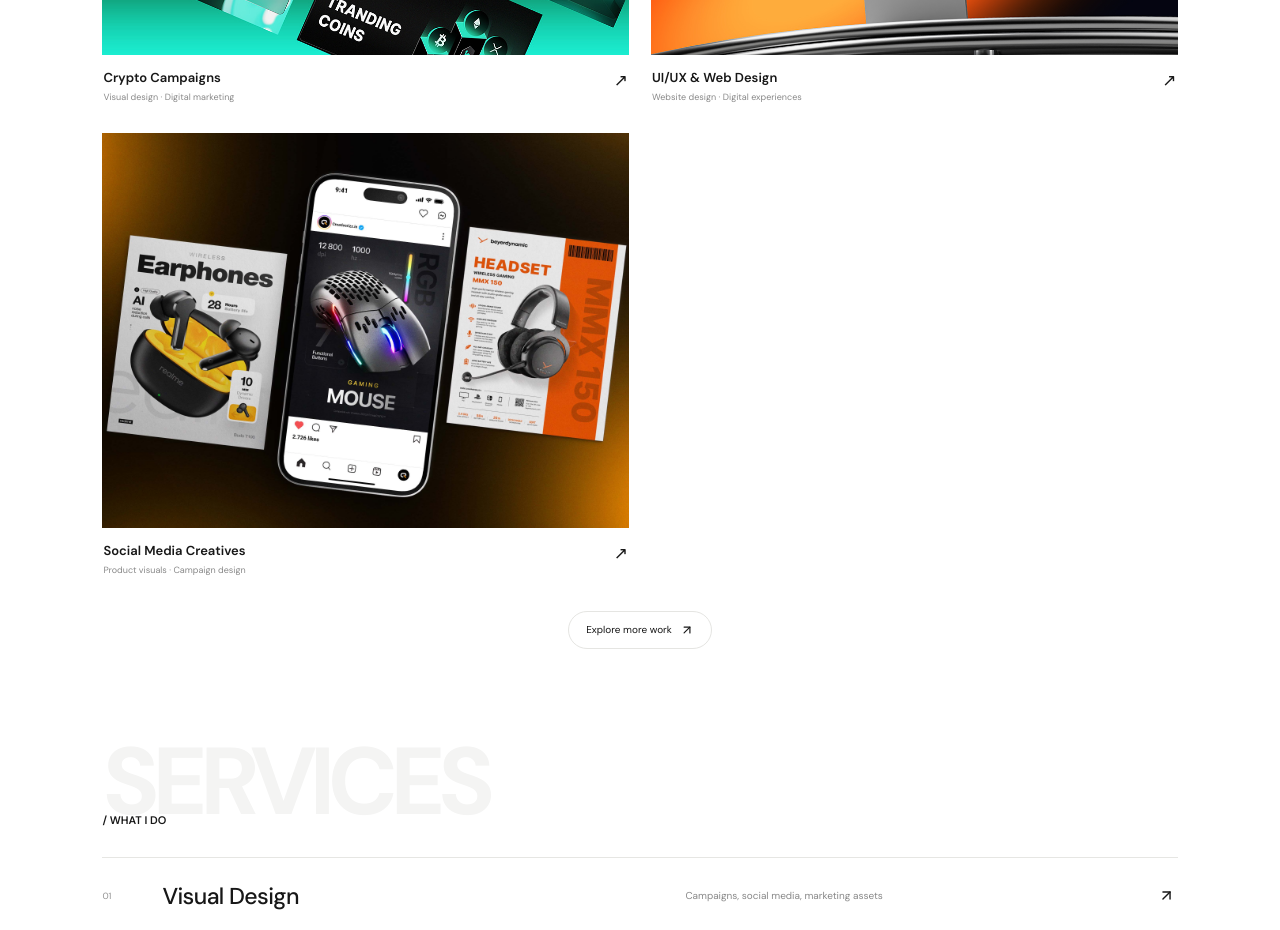
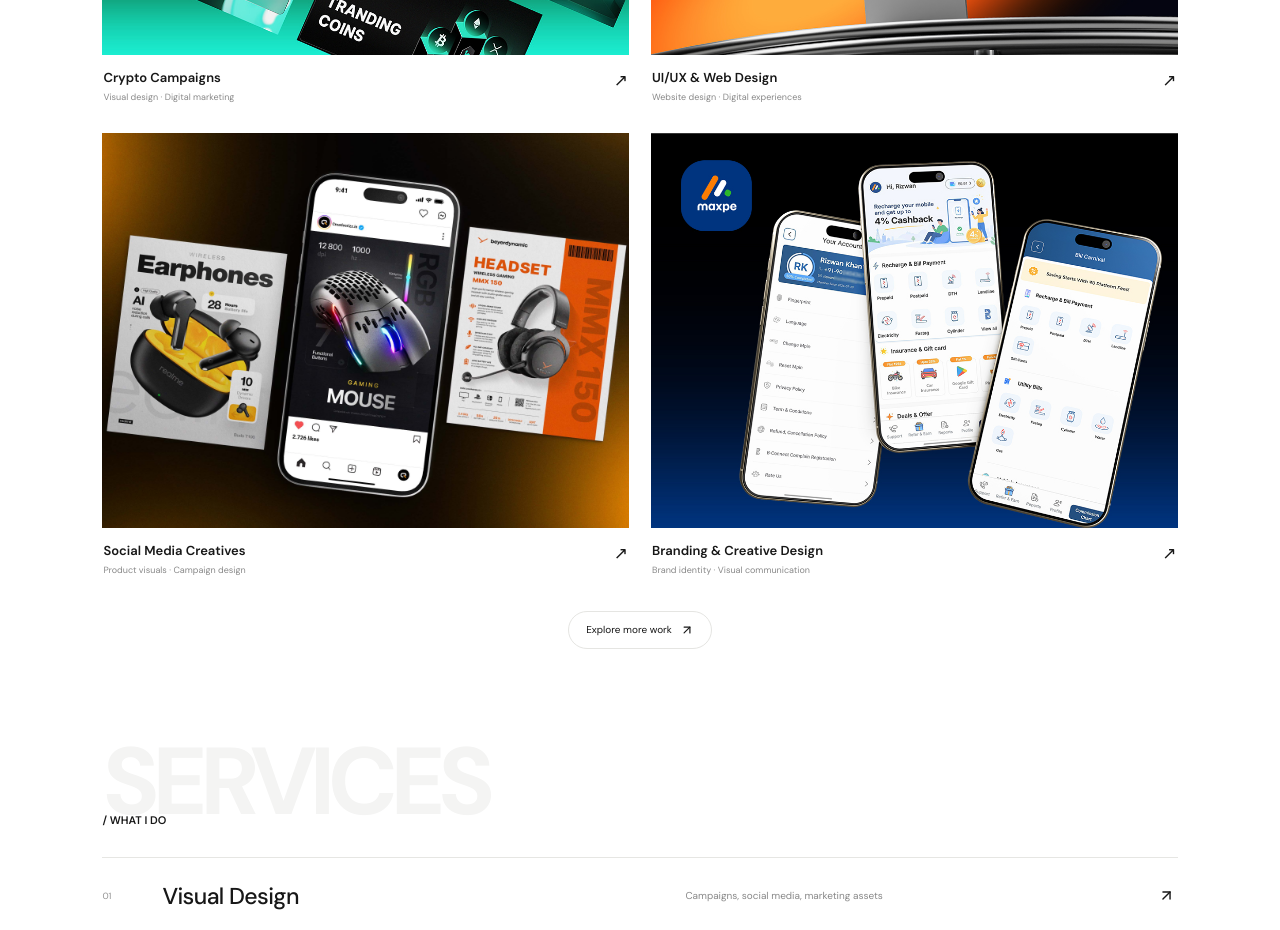
Before and after one commit to Rizzu01/port-folio, a Next.js app: page / in a window 1280 px wide. Shown: the part 1920-2850 px from the top of the page. Built offline with nearby package versions, Linux system fonts and the light colour scheme; a web font is replaced by a local one.

Commit message:
Add fourth portfolio project card using U-4 image

```diff
--- a/app/page.tsx
+++ b/app/page.tsx
@@ -218,6 +218,7 @@
         <a className="reference-project project-crypto" href="#contact"><div className="reference-project-image"><img src="/U-1.jpg" alt="BitZup crypto campaign and social media creative designs" loading="lazy"/></div><div className="reference-project-caption"><div><h3>Crypto Campaigns</h3><p>Visual design · Digital marketing</p></div><span>↗</span></div></a>
         <a className="reference-project project-product" href="#contact"><div className="reference-project-image"><img src="/U-2.jpg" alt="Software company website UI and web design mockup" loading="lazy"/></div><div className="reference-project-caption"><div><h3>UI/UX &amp; Web Design</h3><p>Website design · Digital experiences</p></div><span>↗</span></div></a>
         <a className="reference-project project-brand" href="#contact"><div className="reference-project-image"><img src="/U-3.jpg" alt="Social media product creative designs displayed in a portfolio mockup" loading="lazy"/></div><div className="reference-project-caption"><div><h3>Social Media Creatives</h3><p>Product visuals · Campaign design</p></div><span>↗</span></div></a>
+        <a className="reference-project project-brand" href="#contact"><div className="reference-project-image"><img src="/U-4.jpg" alt="Branding and creative design project displayed in a portfolio mockup" loading="lazy"/></div><div className="reference-project-caption"><div><h3>Branding &amp; Creative Design</h3><p>Brand identity · Visual communication</p></div><span>↗</span></div></a>
       </div>
       <a className="reference-all-work" href="https://www.behance.net/" target="_blank" rel="noopener noreferrer">Explore more work <ArrowUpRight size={14}/></a>
     </section>
```
